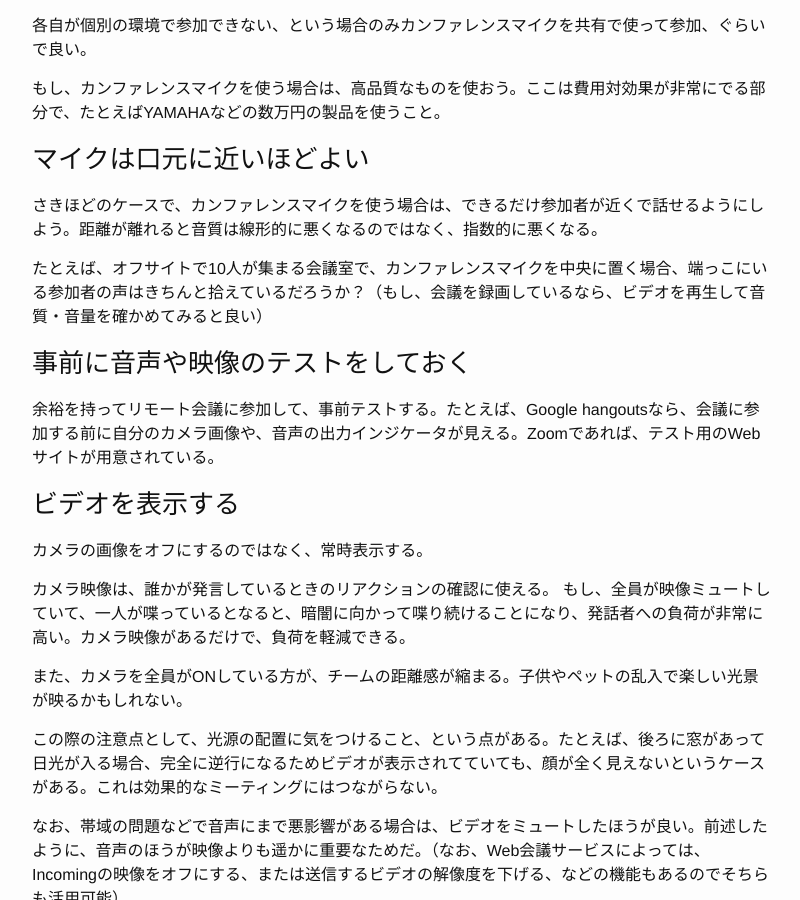
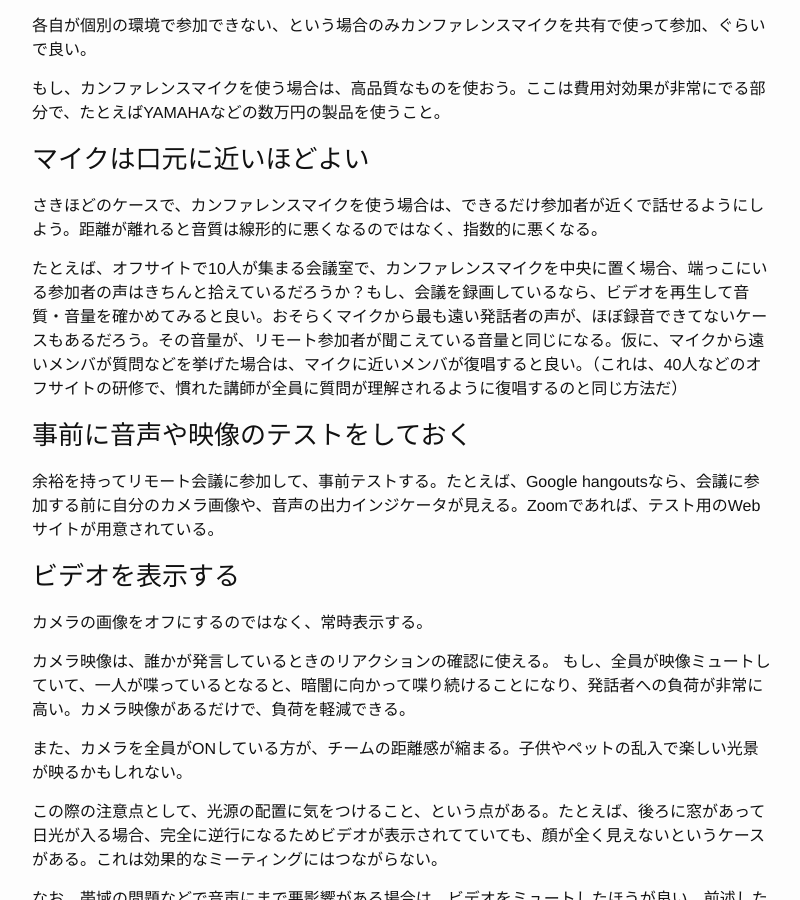
Before and after one commit to iwashi/iwashi.github.io, a Jekyll site: the page built from _posts/2020-03-27-Effective-Remote-Meeting.md, in a window 1280 px wide and 900 px high, scrolled down 2622 px. Shown: the whole window, without its empty margins (238-1038 px from the left). Built offline with Jekyll 4.4.1, drawn with Linux system fonts in a browser that asks for light colours.

Commit message:
Brushed up contents

```diff
--- a/_posts/2020-03-27-Effective-Remote-Meeting.md
+++ b/_posts/2020-03-27-Effective-Remote-Meeting.md
@@ -76,7 +76,7 @@ Zoom/WebEXなどのリモート会議には、電話回線を使った参加も
 
 さきほどのケースで、カンファレンスマイクを使う場合は、できるだけ参加者が近くで話せるようにしよう。距離が離れると音質は線形的に悪くなるのではなく、指数的に悪くなる。
 
-たとえば、オフサイトで10人が集まる会議室で、カンファレンスマイクを中央に置く場合、端っこにいる参加者の声はきちんと拾えているだろうか？（もし、会議を録画しているなら、ビデオを再生して音質・音量を確かめてみると良い）
+たとえば、オフサイトで10人が集まる会議室で、カンファレンスマイクを中央に置く場合、端っこにいる参加者の声はきちんと拾えているだろうか？もし、会議を録画しているなら、ビデオを再生して音質・音量を確かめてみると良い。おそらくマイクから最も遠い発話者の声が、ほぼ録音できてないケースもあるだろう。その音量が、リモート参加者が聞こえている音量と同じになる。仮に、マイクから遠いメンバが質問などを挙げた場合は、マイクに近いメンバが復唱すると良い。（これは、40人などのオフサイトの研修で、慣れた講師が全員に質問が理解されるように復唱するのと同じ方法だ）
 
 ### 事前に音声や映像のテストをしておく
 
```
